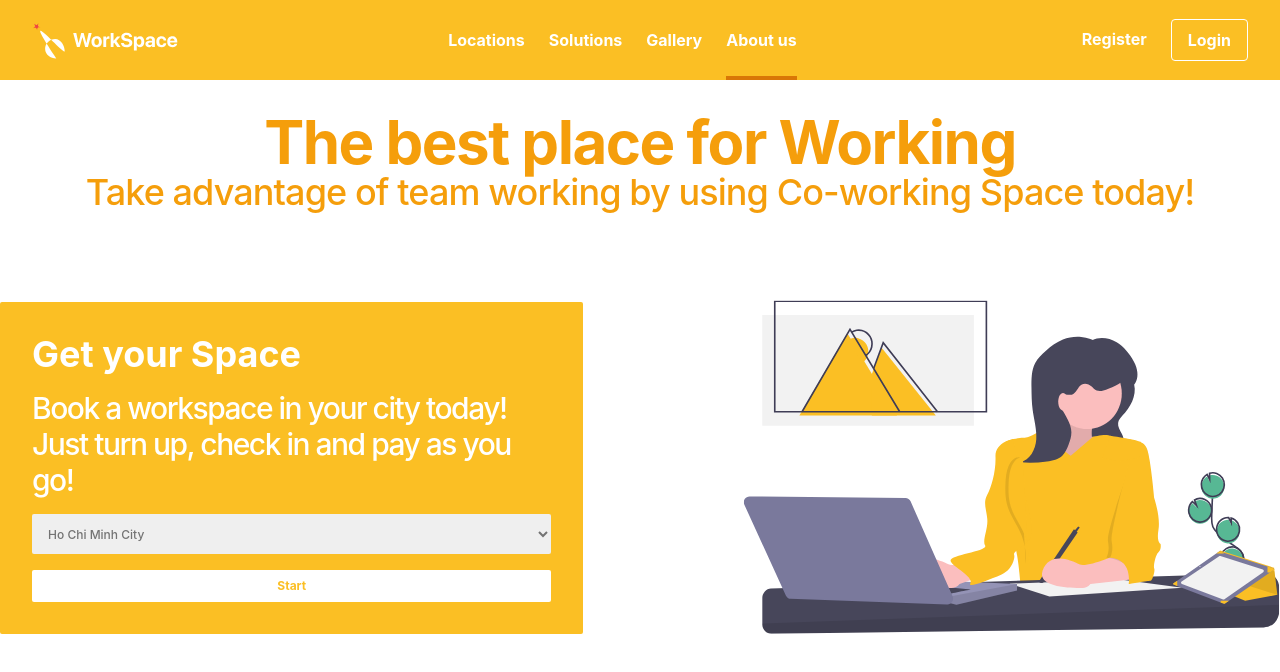
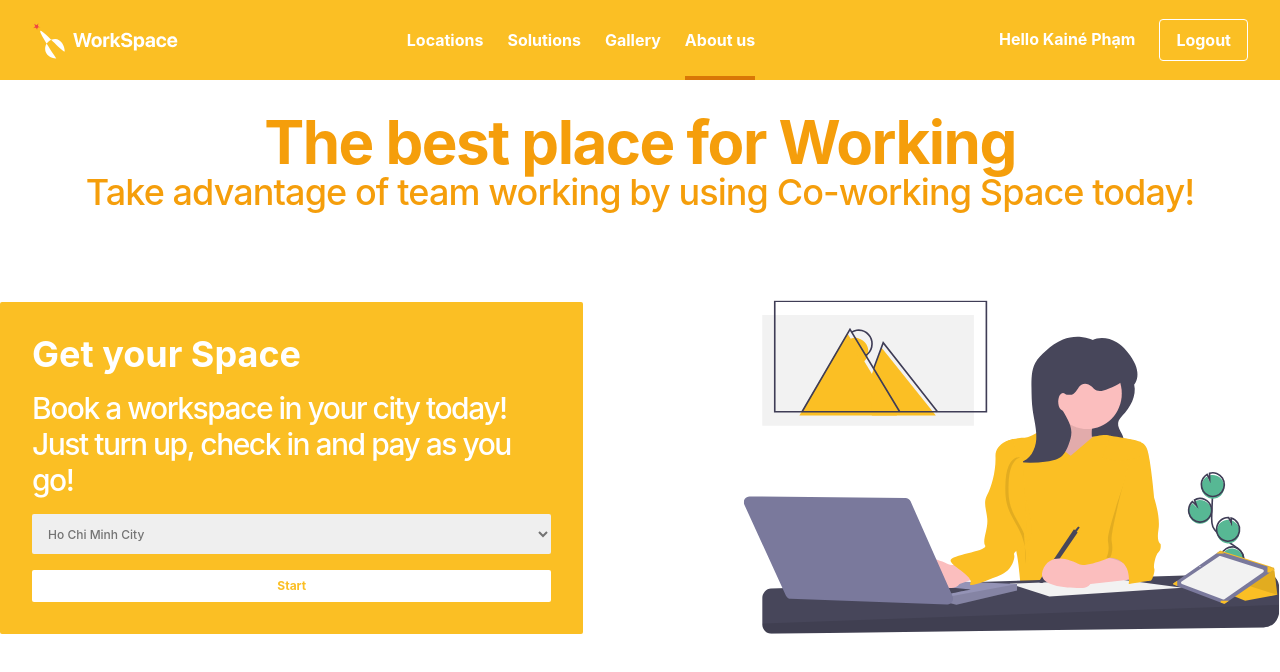
Before and after one commit to kainesv86/WorkSpace, a React (Create React App) app: page /aboutus in a window 1280 px wide. Shown: the top 672 px of the page. Built offline with nearby package versions, Linux system fonts and the light colour scheme.

Commit message:
Adding user state

```diff
--- a/src/components/navbar.tsx
+++ b/src/components/navbar.tsx
@@ -1,5 +1,10 @@
 import * as React from "react";
 import { Link, useLocation } from "react-router-dom";
+
+import { useSelector } from "react-redux";
+import { RootState, store } from "../store";
+import { UserState } from "../store/user/dto";
+import { resetUser } from "../store/user";
 
 export interface NavBarProps {}
 
@@ -19,6 +24,9 @@ const links: LinkProps[] = [
 
 const NavBar: React.FunctionComponent<NavBarProps> = () => {
         const [burger, setBurger] = React.useState<Boolean>(false);
+
+        const userState = useSelector<RootState, UserState>((item) => item.user);
+
         const newLocation = useLocation();
 
         const location = React.useMemo<string>(() => {
@@ -28,6 +36,10 @@ const NavBar: React.FunctionComponent<NavBarProps> = () => {
         const handleClick = React.useCallback(() => {
                 setBurger(!burger);
         }, [setBurger, burger]);
+
+        const handleLogout = React.useCallback(() => {
+                store.dispatch(resetUser);
+        }, []);
 
         return (
                 <React.Fragment>
@@ -62,6 +74,7 @@ const NavBar: React.FunctionComponent<NavBarProps> = () => {
                                                 ))}
                                         </ul>
                                 </div>
+                                {!userState.isLogin ? (
                                         <div className="flex hidden sm:flex">
                                                 <Link to="/user/register">
                                                         <div className="px-4 py-2 mr-2 text-base font-bold text-white cursor-pointer">
@@ -74,6 +87,20 @@ const NavBar: React.FunctionComponent<NavBarProps> = () => {
                                                         </div>
                                                 </Link>
                                         </div>
+                                ) : (
+                                        <div className="flex hidden sm:flex">
+                                                <div className="px-4 py-2 mr-2 text-base font-bold text-white cursor-pointer">
+                                                        {`Hello ${userState.fullName}`}
+                                                </div>
+
+                                                <div
+                                                        className="px-4 py-2 text-base font-bold text-white border border-white rounded cursor-pointer"
+                                                        onClick={() => handleLogout()}
+                                                >
+                                                        Logout
+                                                </div>
+                                        </div>
+                                )}
                                 <div className="sm:hidden">
                                         <div
                                                 className="cursor-pointer"
@@ -111,6 +138,7 @@ const NavBar: React.FunctionComponent<NavBarProps> = () => {
                                                         </li>
                                                 ))}
                                         </ul>
+                                        {!userState.isLogin ? (
                                                 <ul className="p-8">
                                                         <li
                                                                 className="mb-4"
@@ -144,6 +172,36 @@ const NavBar: React.FunctionComponent<NavBarProps> = () => {
                                                                 </Link>
                                                         </li>
                                                 </ul>
+                                        ) : (
+                                                <ul className="p-8">
+                                                        <li
+                                                                className="mb-4"
+                                                                onClick={() => {
+                                                                        setBurger(!burger);
+                                                                }}
+                                                        >
+                                                                <div className="flex justify-start w-full p-2">
+                                                                        <p className="ml-4 text-xl font-bold text-white">
+                                                                                {`Hello ${userState.fullName}`}
+                                                                        </p>
+                                                                </div>
+                                                        </li>
+
+                                                        <li
+                                                                className="mb-4"
+                                                                onClick={() => {
+                                                                        setBurger(!burger);
+                                                                        handleLogout();
+                                                                }}
+                                                        >
+                                                                <div className="flex justify-start w-full p-2">
+                                                                        <p className="ml-4 text-xl font-bold text-white">
+                                                                                Logout
+                                                                        </p>
+                                                                </div>
+                                                        </li>
+                                                </ul>
+                                        )}
                                 </div>
                         ) : null}
                 </React.Fragment>
--- a/src/store/user/index.ts
+++ b/src/store/user/index.ts
@@ -11,9 +11,11 @@ const initialState: UserState = {
 export const userSlice = createSlice({
         name: "user",
         initialState,
-        reducers: {},
+        reducers: {
+                resetUser: () => ({ ...initialState }),
+        },
 });
 
-export const {} = userSlice.actions;
+export const { resetUser } = userSlice.actions;
 
 export default userSlice.reducer;
```
Lines whose indentation alone changed are shown as unchanged.
